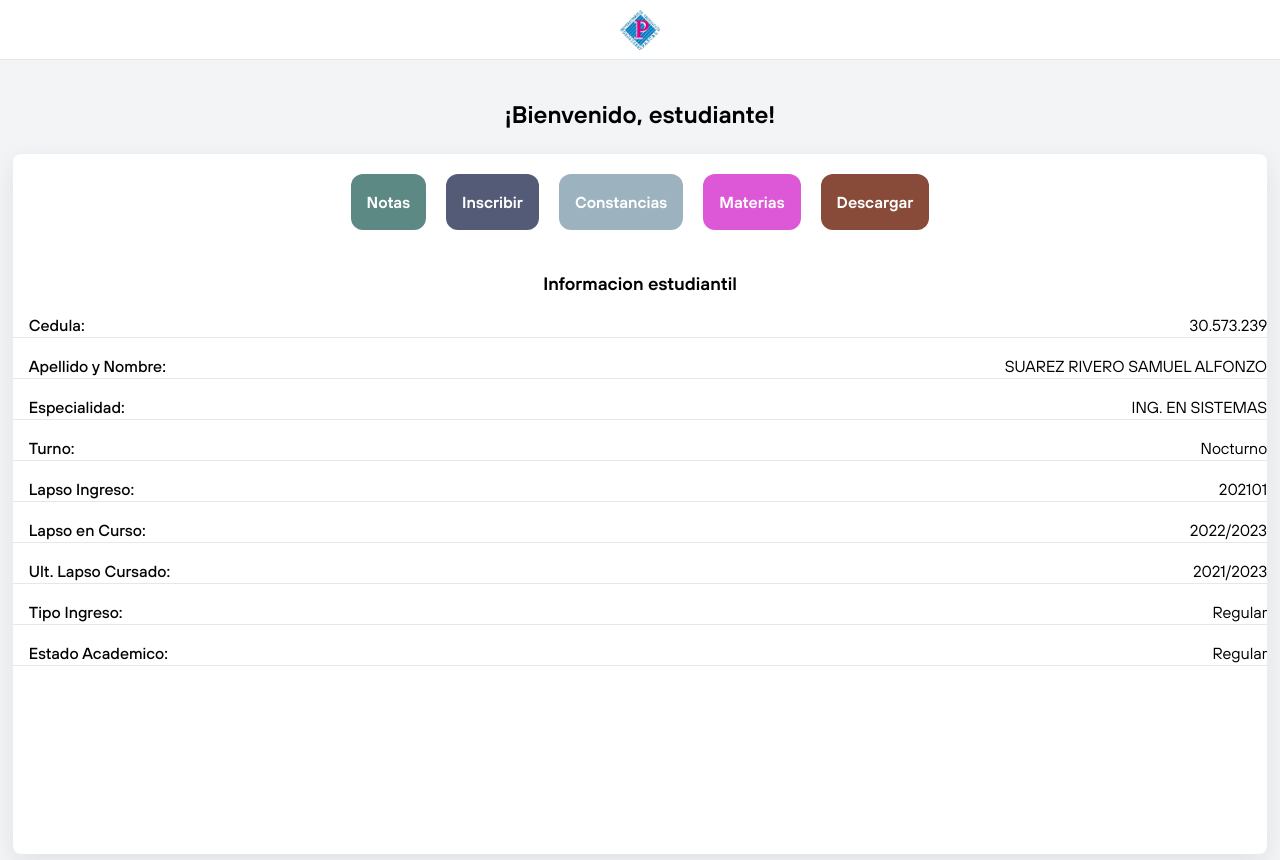
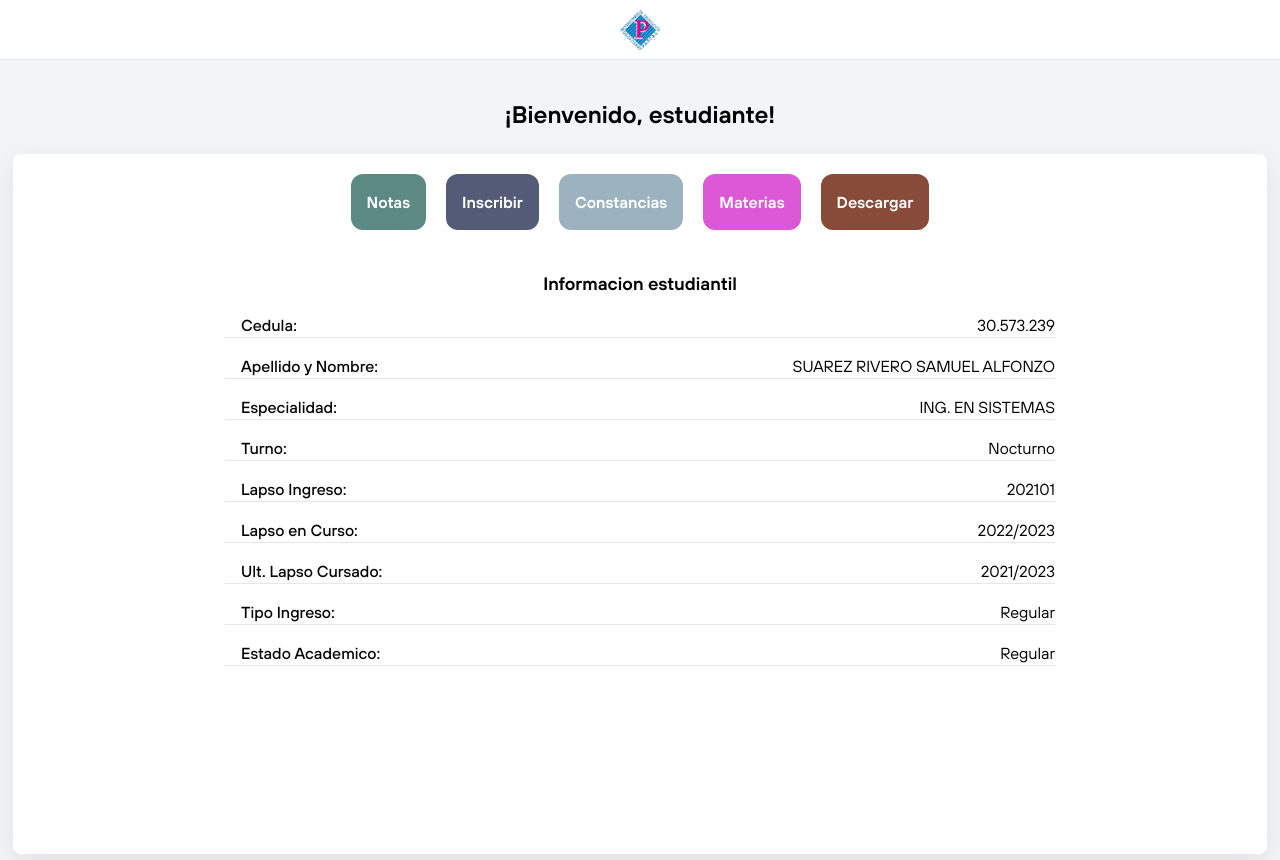
Before and after one commit to hbourgeot/pasnotes, a SvelteKit app: page /estudiantes in a window 1280 px wide. Built offline with nearby package versions, Linux system fonts and the light colour scheme.

Commit message:
pre-acordeon

```diff
--- a/package.json
+++ b/package.json
@@ -12,6 +12,7 @@
   "devDependencies": {
     "@fontsource/fira-mono": "^4.5.10",
     "@neoconfetti/svelte": "^1.0.0",
+    "@smui-extra/accordion": "^7.0.0-beta.8",
     "@smui/button": "7.0.0-beta.8",
     "@smui/data-table": "^7.0.0-beta.8",
     "@smui/top-app-bar": "^7.0.0-beta.8",
--- a/src/routes/estudiantes/+page.svelte
+++ b/src/routes/estudiantes/+page.svelte
@@ -21,6 +21,7 @@
         },
     ]
 
+    console.log('Desarrollado por Samuel Suarez. Github: @imsamuelsuarez')
 
 </script>
 
@@ -44,7 +45,7 @@
                         <button class=' bg-[#884A39]'>Descargar</button>
             </div>
 
-            <div class='w-full h-auto flex flex-wrap flex-col gap-4 [&>span]:w-full [&>span]:flex [&>span]:justify-between [&>span]:border-b [&>span]:border-gray-200'
+            <div class='w-full max-w-[830px] h-auto flex flex-wrap flex-col gap-4 [&>span]:w-full [&>span]:flex [&>span]:justify-between [&>span]:border-b [&>span]:border-gray-200'
 
 
                 >
```
Also changed, not shown: 1 other file (tests, documents, lock files or other folders).
